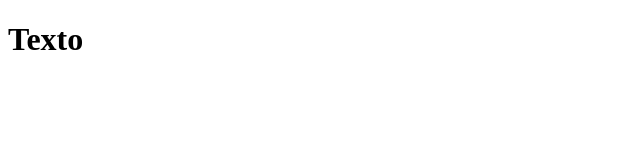
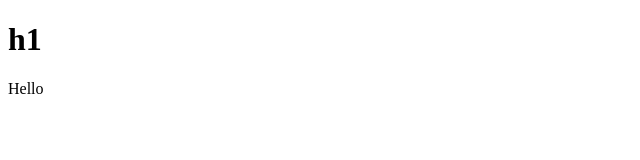
Before and after one commit to marcosvpapa/new-repo, a plain HTML site: page index.html in a window 1280 px wide. Shown: the whole page, without its empty margins (0-640 px from the left). Drawn offline with Linux system fonts and the light colour scheme.

Commit message:
Add p tag

```diff
--- a/index.html
+++ b/index.html
@@ -6,6 +6,7 @@
     <title>first-project</title>
 </head>
 <body>
-    <h1>Texto</h1>
+    <h1>h1</h1>
+    <p>Hello</p>
 </body>
 </html>
```
